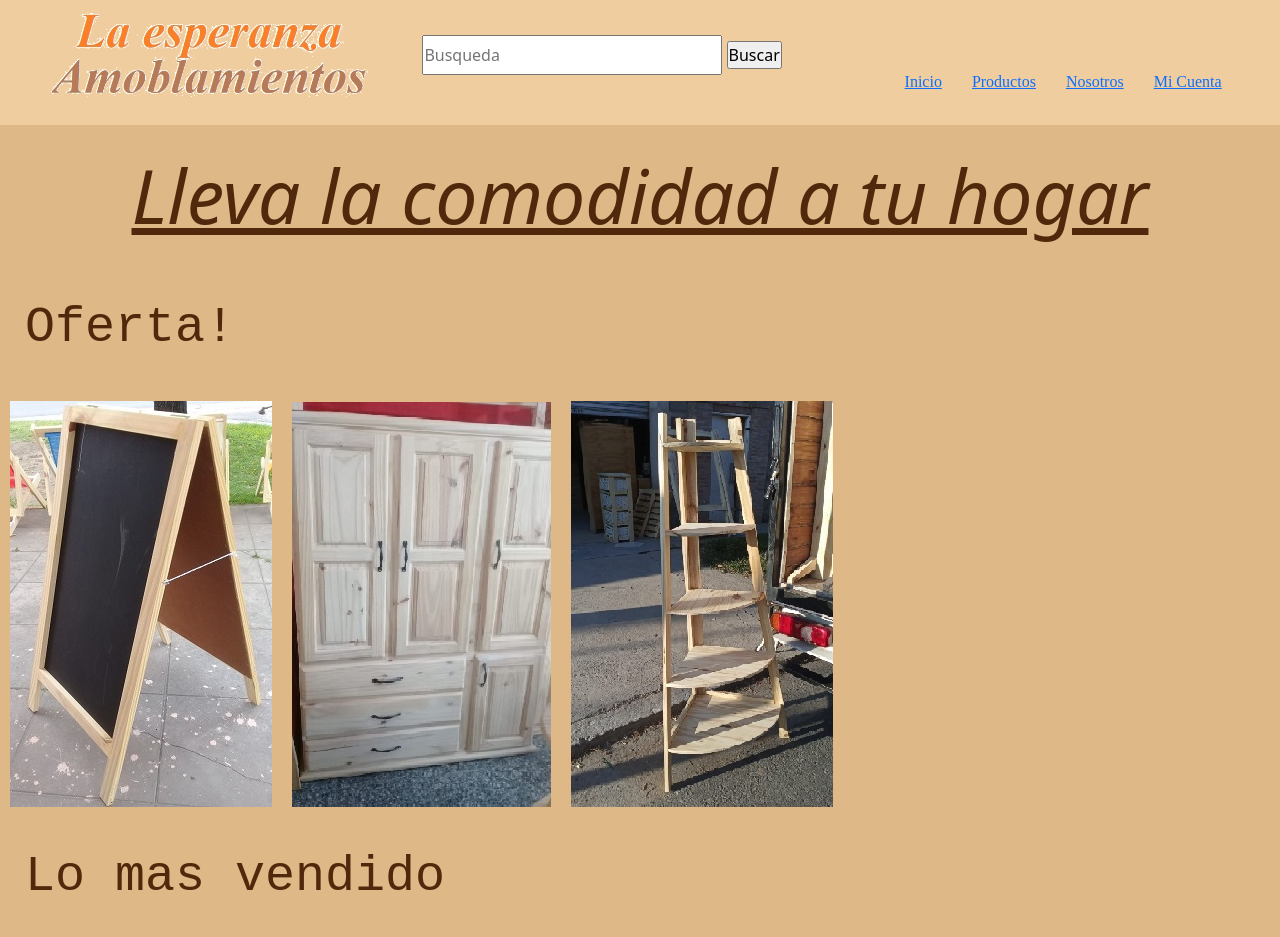
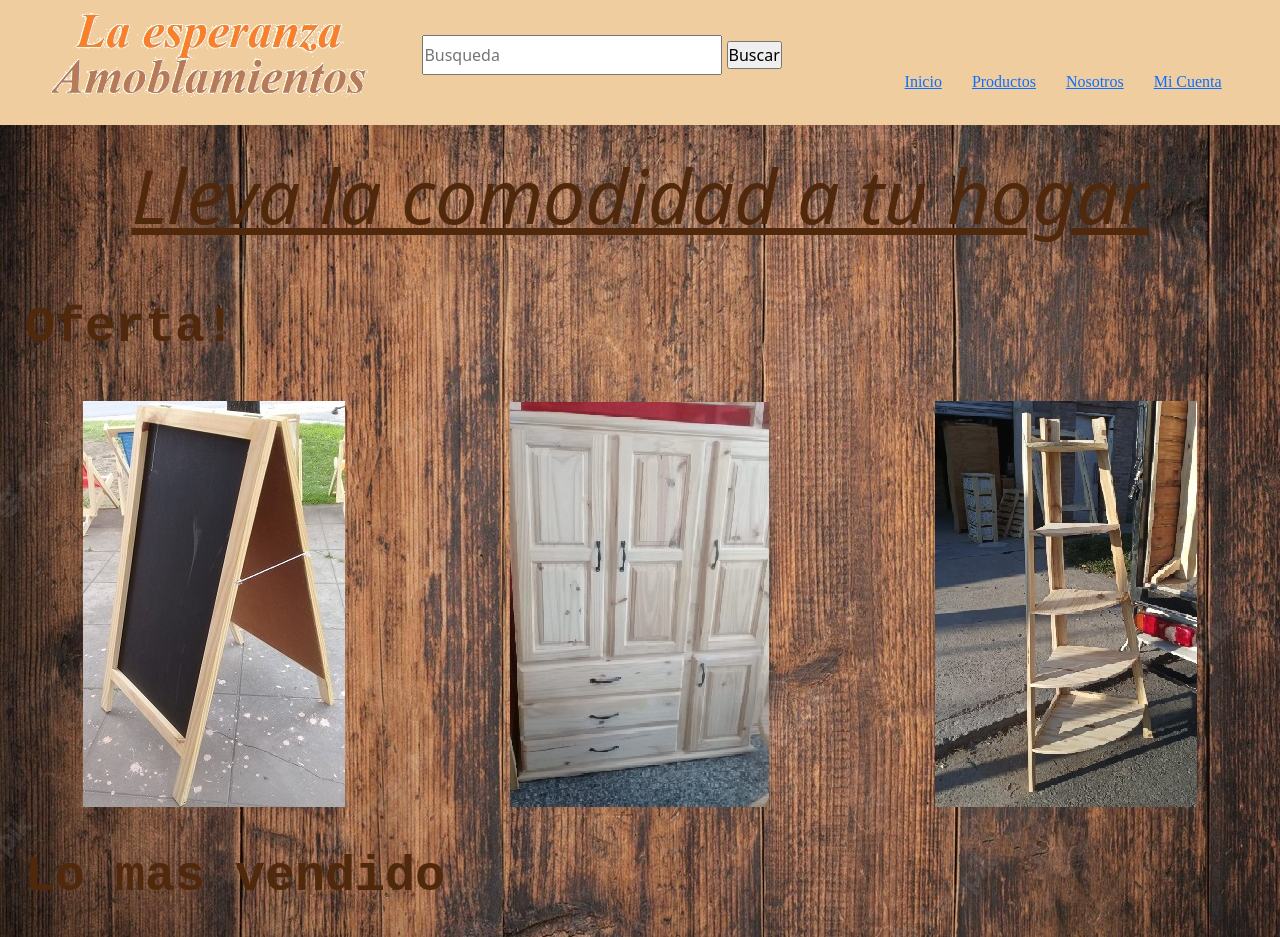
Before and after one commit to Ragnalea/ProyectoFinalJS, a website: page index.html in a window 1280 px wide. Shown: the top 937 px of the page. Drawn offline with nearby package versions, Linux system fonts and the light colour scheme.

Commit message:
agregando fondo en el main

```diff
--- a/index.html
+++ b/index.html
@@ -37,10 +37,10 @@
         </header>
         <main>
             <div>
-                <h1 data-aos="zoom-in-down" class="titcolor centrar"> Lleva la comodidad a tu hogar</h1>
+                <h1 data-aos="zoom-in-down" class="titcolor imgindex"> Lleva la comodidad a tu hogar</h1>
             </div>
             <div>
-                <h2 data-aos="zoom-in-down"> Oferta!</h2>
+                <h2 data-aos="zoom-in-down"> <b>Oferta!</b></h2>
             </div>
             <div data-aos="zoom-in" class="imgindex centrar">
                 <a href="pages/detalle.html"><img src="assets/img/cartel.jpg" alt="cartel"></a>
@@ -48,7 +48,7 @@
                 <img src="assets/img/esquinero.jpg" alt="esquinero">
             </div>
             <div>
-                <h2 data-aos="zoom-in-down"> Lo mas vendido</h2>
+                <h2 data-aos="zoom-in-down"> <b>Lo mas vendido</b></h2>
             </div>
             <div data-aos="zoom-in" class="imgindex centrar">
                 <img src="assets/img/desayunador.jpg" alt="desayunador">
@@ -56,7 +56,7 @@
                 <img src="assets/img/vestidor.jpg" alt="vestidor">
             </div>
             <div>
-                <h2 data-aos="zoom-in-down"> Nuevos ingresos</h2>
+                <h2 data-aos="zoom-in-down"> <b>Nuevos ingresos</b></h2>
             </div>
             <div data-aos="zoom-in" class="imgindex centrar">
                 <img src="assets/img/bahiut.jpg" alt="baihut">
--- a/scss/_main.scss
+++ b/scss/_main.scss
@@ -1,6 +1,6 @@
 main {
-    background-color: map-get($paletascolores, maincolor);
     padding-bottom: 20px;
+    background: url("../assets/img/fondodesk.jpg");
 }
 
 .titcolor {
@@ -10,7 +10,7 @@ main {
     text-decoration-line: underline;
 }
 
-h2{
+h2 {
     @extend .titulo;
     font-size: 50px;
     font-family: 'Courier New';
@@ -83,13 +83,15 @@ h3 {
 }
 
 .imgindex {
-    justify-content: flex-start !important;
+    justify-content: space-around;
 }
+
 
 @media only screen and (max-width: 768px) {
     main {
-        background-image: url("fondocelu.jpg");
+        background: url("../assets/img/fondocelu.jpg");
     }
+
     .detpro {
         justify-content: center !important;
     }
@@ -102,7 +104,7 @@ h3 {
         height: 80px;
     }
 
-    h2{
+    h2 {
         font-size: 25px !important;
     }
 }
```
Also changed, not shown: assets/img/fondocelu.jpg, assets/img/fondocelu2.jpg (added), assets/img/fondodesk.jpg (added), css/estilo.css.
